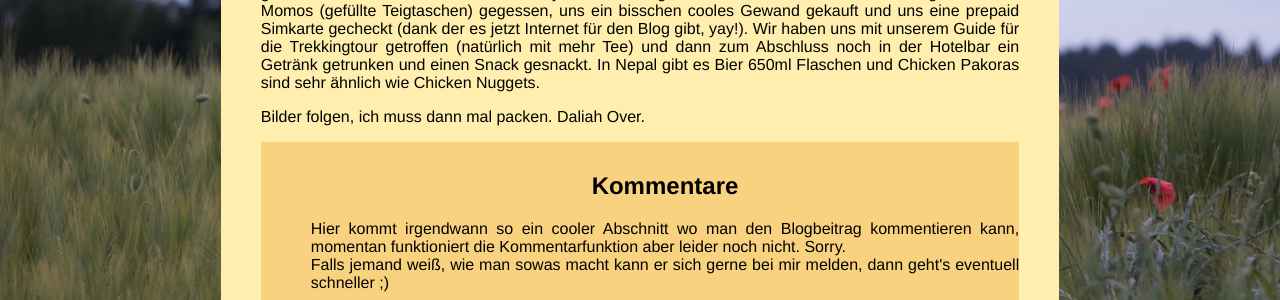
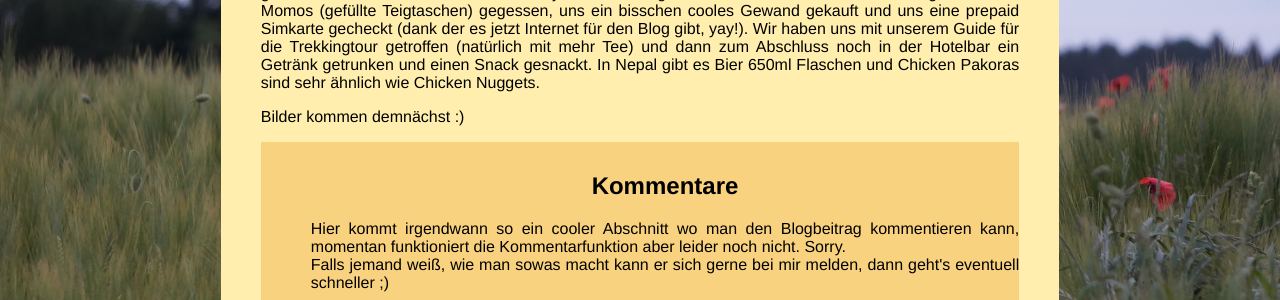
Before and after one commit to grundlbert/blog, a Jekyll site: the page built from _posts/2022-10-01-kathmandu1.md, in a window 1280 px wide. Shown: the part 1110-1410 px from the top of the page. Built offline with Jekyll 4.4.1, drawn with Linux system fonts in a browser that asks for light colours.

Commit message:
change in text of post

```diff
--- a/_posts/2022-10-01-kathmandu1.md
+++ b/_posts/2022-10-01-kathmandu1.md
@@ -21,5 +21,4 @@ Ich habe mich leider nicht getraut, Fotos von den Mandalas zu machen, aber sie w
 
 Nachdem uns Mukesh wieder den Weg nach Thamel gezeigt hat waren wir ziemlich überwältigt von den ganzen Eindrücken und davon wie crazy unser Ausflug mit Mukesh war. Den restlichen Tag haben wir, Momos (gefüllte Teigtaschen) gegessen, uns ein bisschen cooles Gewand gekauft und uns eine prepaid Simkarte gecheckt (dank der es jetzt Internet für den Blog gibt, yay!). Wir haben uns mit unserem Guide für die Trekkingtour getroffen (natürlich mit mehr Tee) und dann zum Abschluss noch in der Hotelbar ein Getränk getrunken und einen Snack gesnackt. In Nepal gibt es Bier 650ml Flaschen und Chicken Pakoras sind sehr ähnlich wie Chicken Nuggets.
 
-Bilder folgen, ich muss dann mal packen.
-Daliah Over.
+Bilder kommen demnächst :)
```
